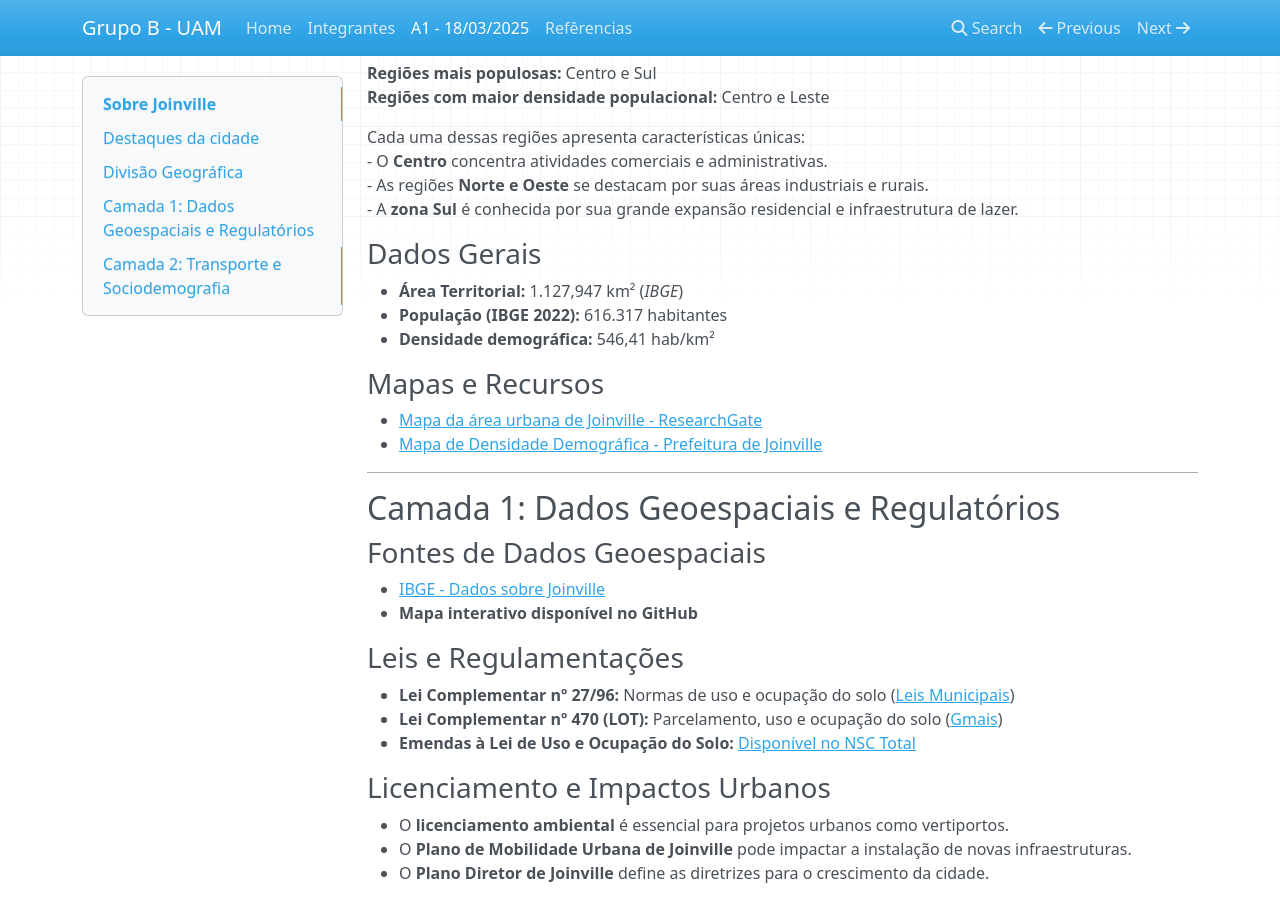
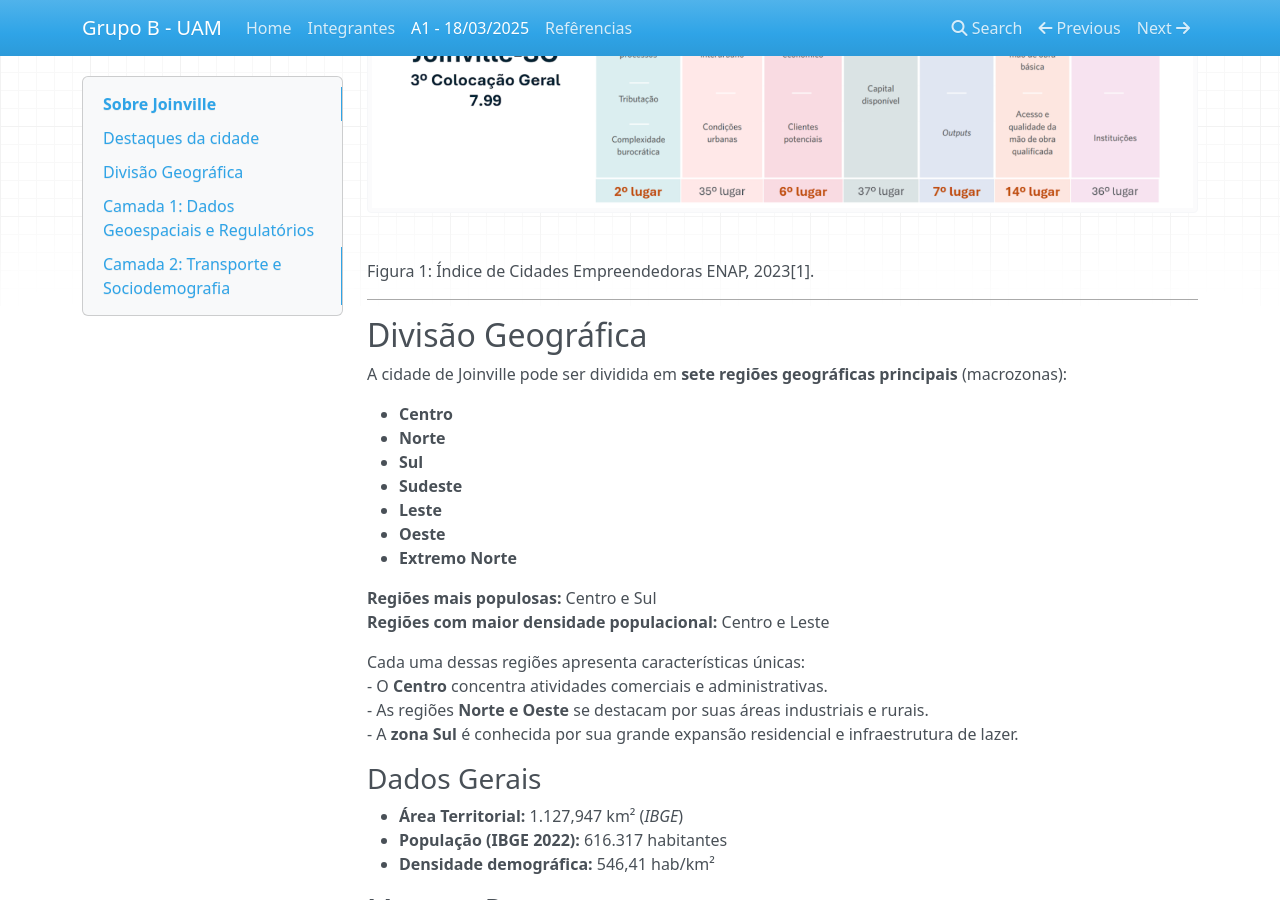
Before and after one commit to betina-boop/IT214Grupo-B, an MkDocs documentation site: the page built from docs/atividade1.md, in a window 1280 px wide and 900 px high, scrolled down 719 px. Built offline with MkDocs 1.6.1, drawn with Linux system fonts in a browser that asks for light colours; nearby versions of some CDN libraries.

Commit message:
Alterando imagens

```diff
--- a/docs/atividade1.md
+++ b/docs/atividade1.md
@@ -9,6 +9,10 @@ Joinville é uma cidade estratégica localizada no norte de Santa Catarina, dest
 - Cultura rica
 
 Sua localização próxima ao litoral catarinense e à cidade de Curitiba, aliada à diversidade de setores econômicos, faz de Joinville uma cidade vibrante, com forte crescimento e grande influência na economia regional e nacional.
+
+![Joinville ENAP](imagens/joinvilleenap.png)
+
+Figura 1: Índice de Cidades Empreendedoras ENAP, 2023[1].
 
 ---
 
```
